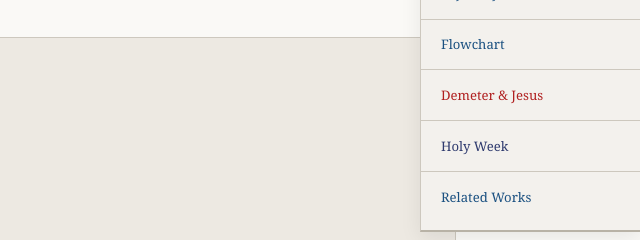
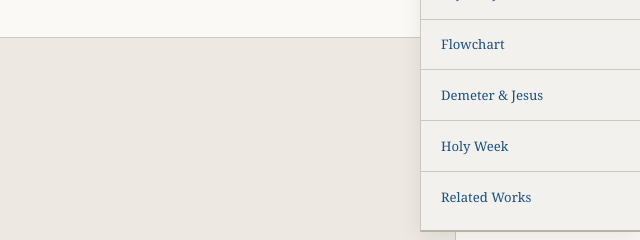
Before and after one commit to ramramstudios/greek, a plain HTML site: page docs/christos_diachronic_analysis.html in a window 1280 px wide. Both pictures are taken after a click on the button "Toggle navigation". Shown: the part 239-479 px from the top of the page, 640-1280 px from the left. Drawn offline with Linux system fonts and the light colour scheme.

Commit message:
All nav link colors are now unified

```diff
--- a/docs/christos_diachronic_analysis.html
+++ b/docs/christos_diachronic_analysis.html
@@ -62,9 +62,9 @@
     <span class="nav-sep">|</span>
     <a href="christos_semantic_flowchart.html">Flowchart</a>
     <span class="nav-sep">|</span>
-    <a href="demeter_jesus_drink_refusal.html" style="color:var(--red)">Demeter &amp; Jesus</a>
+    <a href="demeter_jesus_drink_refusal.html">Demeter &amp; Jesus</a>
     <span class="nav-sep">|</span>
-    <a href="holy_week.html" style="color:#2e3a6e">Holy Week</a>
+    <a href="holy_week.html">Holy Week</a>
     <span class="nav-sep">|</span>
     <a href="related_works.html">Related Works</a>
   </div>
```
Also changed, not shown: docs/christos_occurrences.html (+2 -2 lines), docs/christos_semantic_flowchart.html (+2 -2 lines), docs/christos_sources.html (+2 -2 lines), docs/christos_tlg_report.html (+2 -2 lines), docs/demeter_jesus_drink_refusal.html (+2 -2 lines), docs/gnostic_informant.html (+1 -1 lines), docs/index.html (+1 -1 lines), docs/jason_jesus_sidequest.html (+1 -1 lines), docs/lsj_christos_entry.html (+2 -2 lines), docs/pharmakon_chemical_lineage.html (+2 -2 lines), docs/pharmakon_full_sources.html (+2 -2 lines), docs/pharmakon_hypothesis.html (+2 -2 lines), docs/pharmakon_sources.html (+2 -2 lines), docs/related_works.html (+2 -2 lines).
